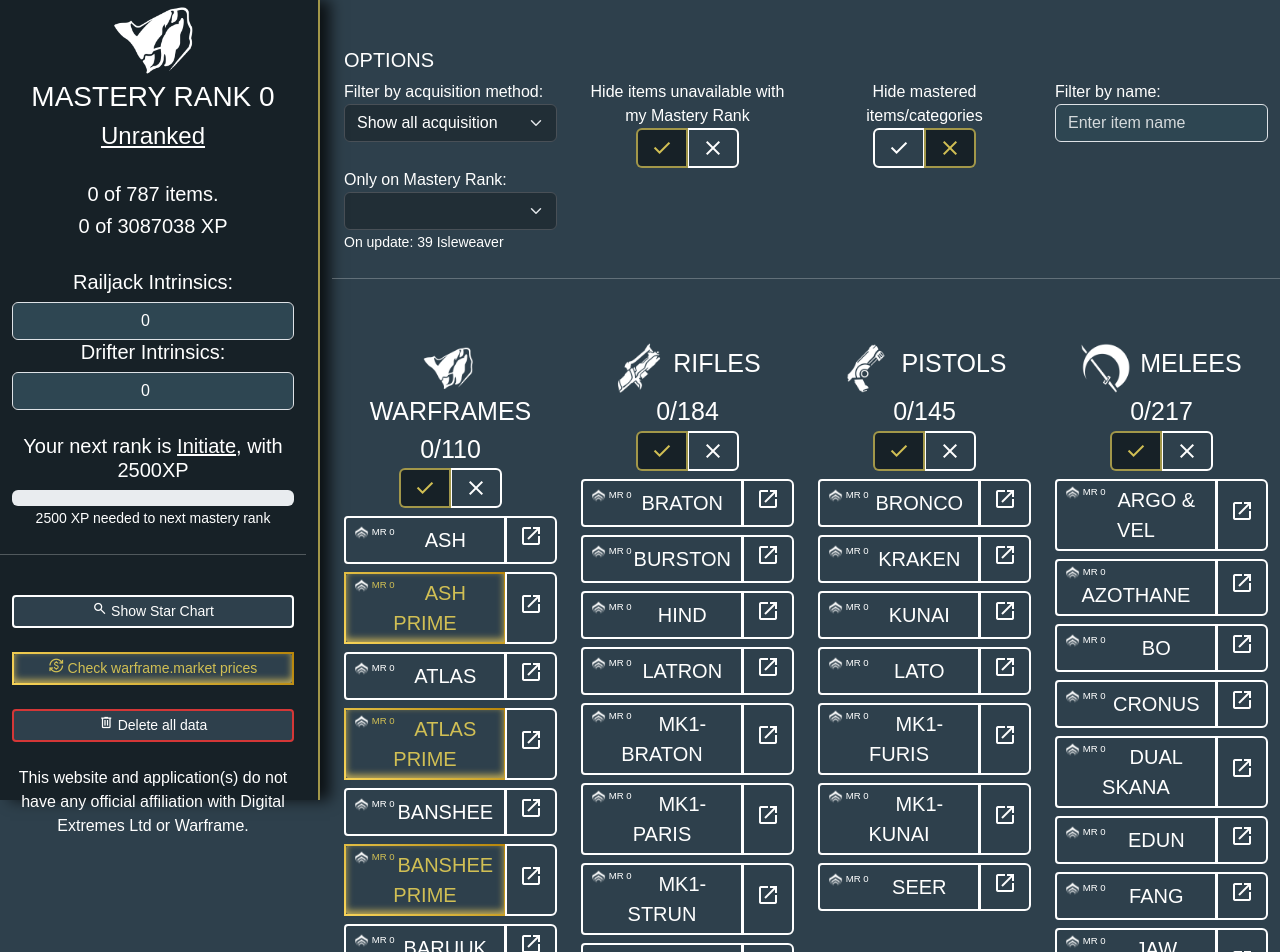
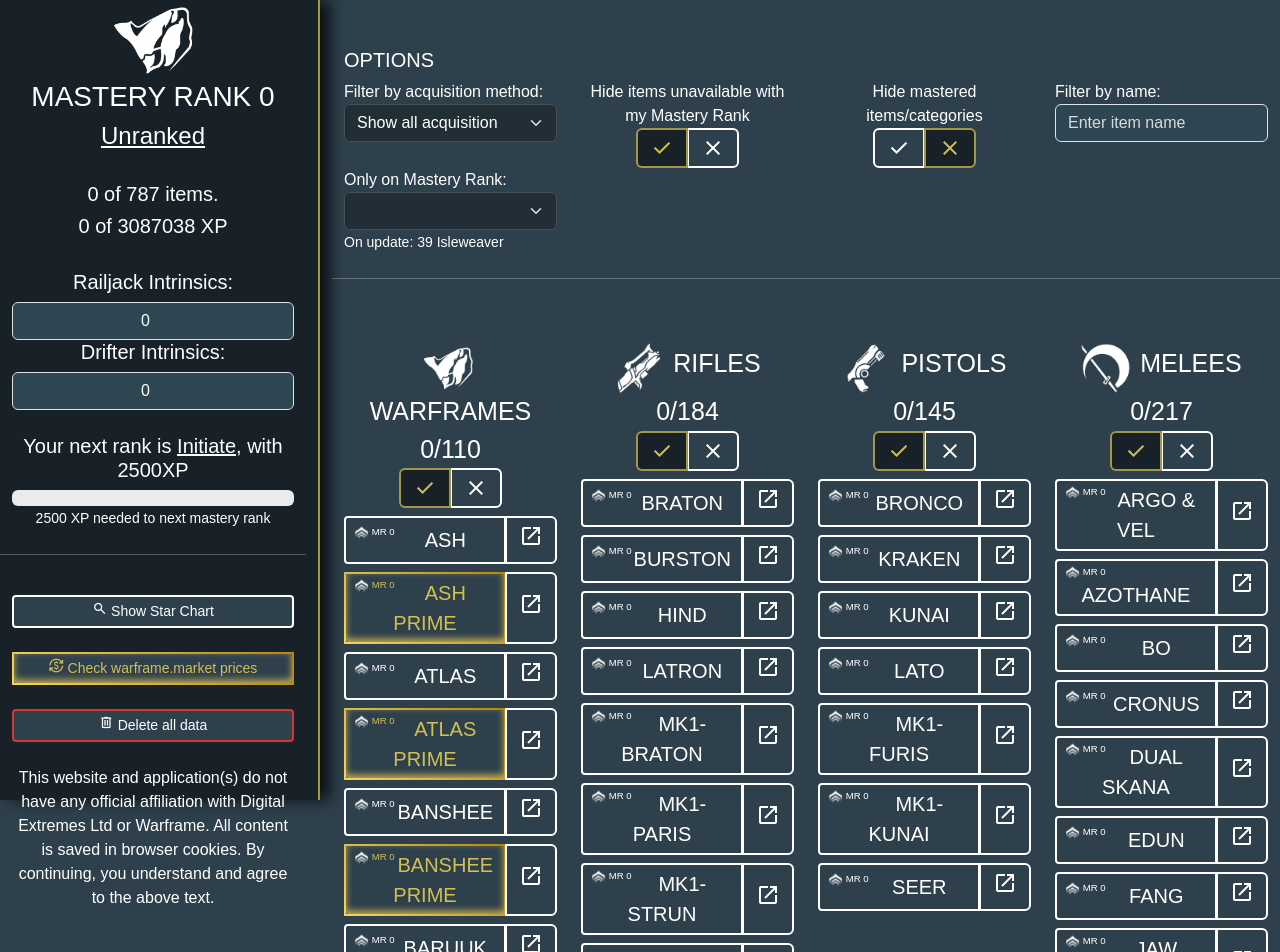
Before and after one commit to nfekted/warframe-tracker, an Angular app: page /warframe-tracker/ in a window 1280 px wide. Shown: the top 952 px of the page. Built offline with nearby package versions, Linux system fonts and the light colour scheme; a web font is replaced by a local one.

Commit message:
new disclaimer

```diff
--- a/src/app/sidebar/sidebar.component.html
+++ b/src/app/sidebar/sidebar.component.html
@@ -37,21 +37,24 @@
         <hr class="mt-4" />
         <div class="col-12 text-center">
           <!-- start page -->
-          <button class="btn btn-sm btn-secondary w mt-4" (click)="changeRenderEvent('items')" *ngIf="render != 'items'">
+          <button class="btn btn-sm btn-secondary w mt-4" (click)="changeRenderEvent('items')"
+            *ngIf="render != 'items'">
             <span class="material-symbols-outlined" style="font-size: 15px;">
               checklist
             </span>
             Items list
           </button>
           <!-- Locations -->
-          <button class="btn btn-sm btn-secondary w mt-4" (click)="changeRenderEvent('locations')" *ngIf="render != 'locations'">
+          <button class="btn btn-sm btn-secondary w mt-4" (click)="changeRenderEvent('locations')"
+            *ngIf="render != 'locations'">
             <span class="material-symbols-outlined" style="font-size: 15px;">
               search
             </span>
             Show Star Chart
           </button>
           <!-- Market -->
-          <button class="btn btn-sm btn-secondary w prime mt-4" (click)="changeRenderEvent('market')" *ngIf="render != 'market'">
+          <button class="btn btn-sm btn-secondary w prime mt-4" (click)="changeRenderEvent('market')"
+            *ngIf="render != 'market'">
             <span class="material-symbols-outlined" style="font-size: 15px;">
               currency_exchange
             </span>
@@ -71,6 +74,7 @@
 
         <div class="col-12 text-center mt-4">
           This website and application(s) do not have any official affiliation with Digital Extremes Ltd or Warframe.
+          All content is saved in browser cookies. By continuing, you understand and agree to the above text.
         </div>
 
       </div>
```
